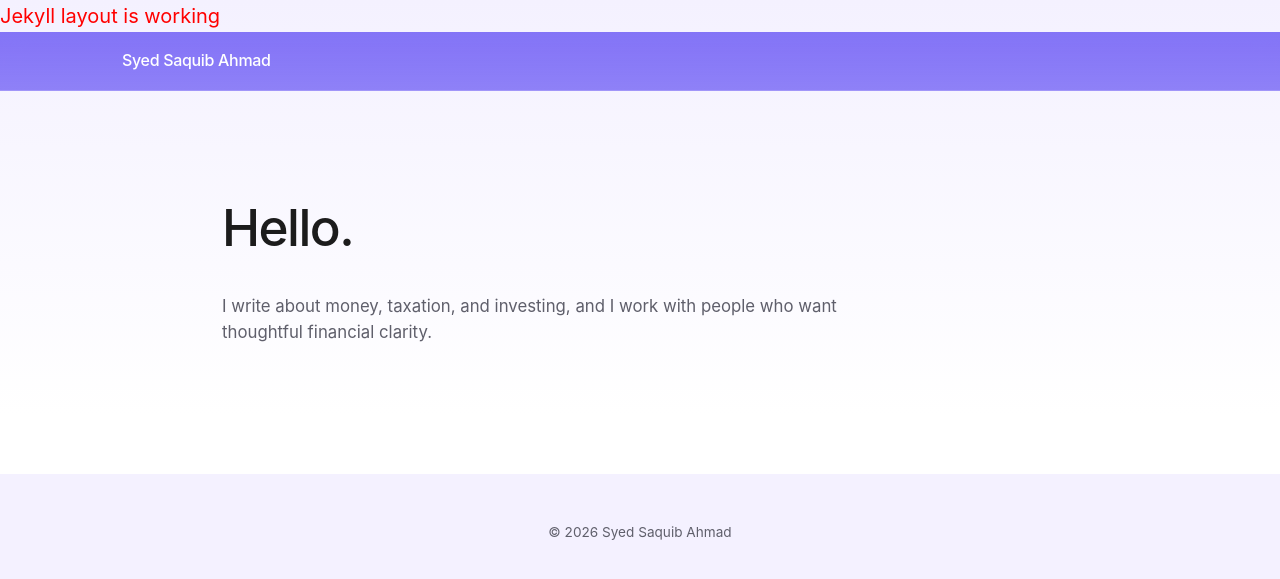
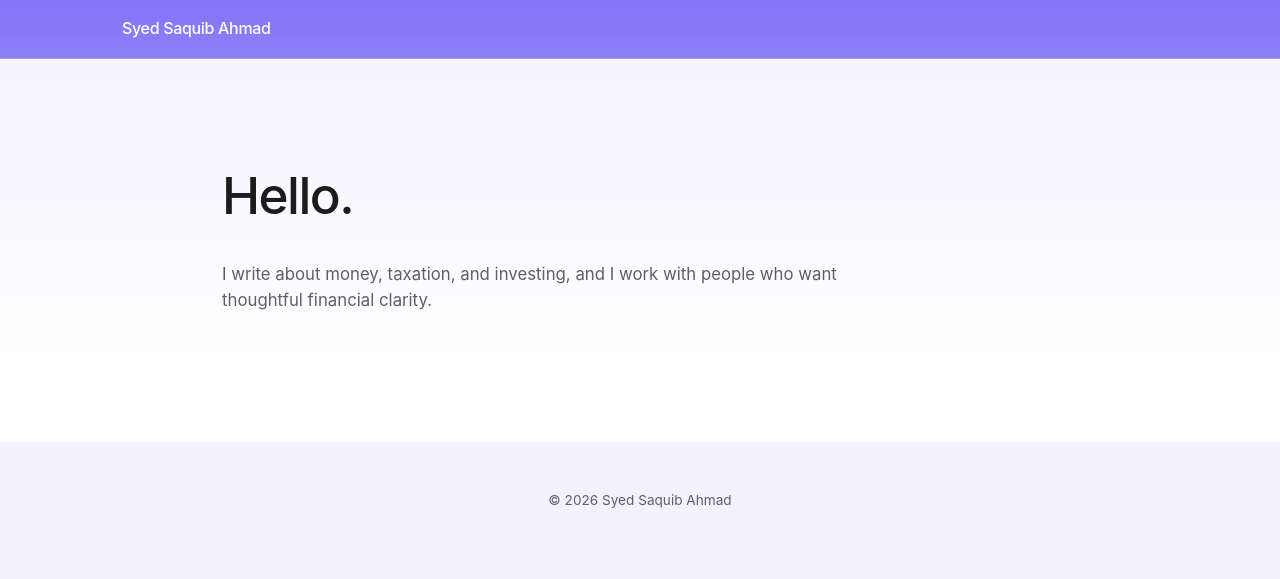
Before and after one commit to saquibahmad1234/syedsaquibahmad, a Jekyll site: the page built from index.html, in a window 1280 px wide. Shown: the top 579 px of the page. Built offline with Jekyll 4.4.1, drawn with Linux system fonts in a browser that asks for light colours.

Commit message:
Update default.html

```diff
--- a/_layouts/default.html
+++ b/_layouts/default.html
@@ -10,7 +10,6 @@
   <link rel="stylesheet" href="/assets/css/style.css">
 </head>
 <body>
-  <p style="color:red; font-size:20px;">Jekyll layout is working</p>
 
   {% include header.html %}
 
```
